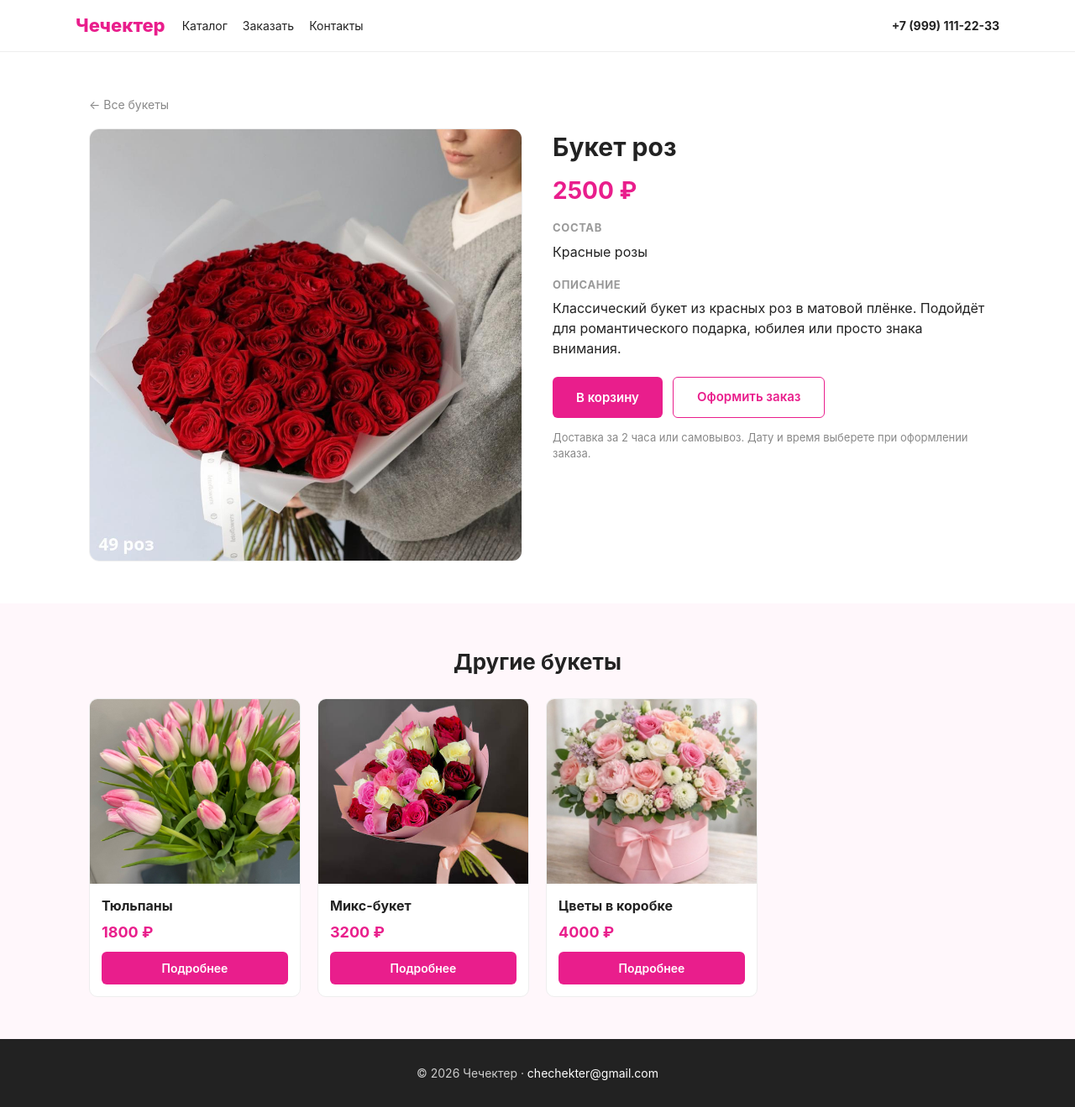
After one commit to aydm-git/Flower, a Flask app: page /product/1 in a window 1280 px wide. The commit adds this page. Shown: the whole page at 84% size. Run offline with Flask 3, Linux system fonts and the light colour scheme; some libraries are stand-ins or nearby versions.

Commit message:
Добавил описание товара при нажатии на букет

```diff
--- a/backend/helpers.py
+++ b/backend/helpers.py
@@ -136,11 +136,21 @@ def validate_product_form(form):
     except ValueError:
         errors.append(f"Количество — целое число от 0 до {MAX_STOCK}")
 
+    composition = form.get("composition", "").strip()
+    if len(composition) > 500:
+        errors.append("Состав слишком длинный (максимум 500 символов)")
+
+    description = form.get("description", "").strip()
+    if len(description) > 2000:
+        errors.append("Описание слишком длинное (максимум 2000 символов)")
+
     data = {
         "name": name,
         "price": price,
         "stock": stock,
         "is_active": form.get("is_active") == "1",
+        "composition": composition,
+        "description": description,
     }
     return data, errors
 
--- a/backend/routes.py
+++ b/backend/routes.py
@@ -56,6 +56,18 @@ def home():
         ),
         400 if error else 200,
     )
+
+
+@shop_bp.route("/product/<int:pid>")
+def product_page(pid):
+    item = Product.query.filter_by(id=pid, is_active=True).first_or_404()
+    others = (
+        Product.query.filter(Product.id != pid, Product.is_active.is_(True))
+        .order_by(Product.id)
+        .limit(3)
+        .all()
+    )
+    return render_template("product.html", product=item, others=others)
 
 
 @auth_bp.route("/login", methods=["GET", "POST"])
@@ -260,6 +272,8 @@ def product_edit(pid):
         "price": product.price,
         "stock": product.stock,
         "is_active": "1" if product.is_active else "",
+        "composition": product.composition,
+        "description": product.description,
     }
     return render_template(PRODUCT_FORM, product=product, form=form, errors=[], active="products")
 
--- a/static/style.css
+++ b/static/style.css
@@ -544,3 +544,50 @@ footer a:hover { text-decoration: underline; }
 .deliv-when { font-weight: 700; white-space: nowrap; }
 .deliv-where { color: #444; }
 .deliv-note { font-size: 12px; color: #666; margin-top: 3px; }
+
+.card-link { display: block; }
+.card h3 a:hover { color: #e91e8c; }
+.card a.btn { display: block; }
+
+.back-link { display: inline-block; margin-bottom: 18px; color: #888; font-size: 14px; }
+.back-link:hover { color: #e91e8c; }
+
+.product-layout {
+  display: grid;
+  grid-template-columns: minmax(0, 1fr) minmax(0, 1fr);
+  gap: 36px;
+  align-items: start;
+}
+.product-photo img {
+  width: 100%;
+  max-height: 560px;
+  object-fit: cover;
+  border-radius: 12px;
+  border: 1px solid #eee;
+}
+.product-info h1 { font-size: 30px; margin-bottom: 8px; }
+.price-big { font-size: 28px; margin-bottom: 14px; }
+.product-block { margin-bottom: 18px; }
+.product-block-title {
+  font-size: 13px;
+  text-transform: uppercase;
+  letter-spacing: 0.05em;
+  color: #999;
+  margin-bottom: 6px;
+}
+.product-desc { white-space: pre-line; }
+.product-actions { display: flex; flex-wrap: wrap; gap: 12px; margin: 22px 0 14px; }
+.product-actions .btn { width: auto; }
+.btn-outline {
+  background: transparent;
+  color: #e91e8c;
+  border: 1px solid #e91e8c;
+}
+.btn-outline:hover { background: #ffe4f1; }
+.product-note { font-size: 13px; color: #888; }
+.more-products { background: #fff7fb; }
+
+@media (max-width: 700px) {
+  .product-layout { grid-template-columns: 1fr; gap: 20px; }
+  .product-info h1 { font-size: 24px; }
+}
--- a/templates/index.html
+++ b/templates/index.html
@@ -21,9 +21,11 @@
     <div class="grid">
       {% for p in products %}
         <div class="card{% if p.stock < 1 %} card-soldout{% endif %}">
-          <img src="{{ url_for('static', filename=p.img) }}" alt="{{ p.name }}" loading="lazy">
+          <a href="{{ url_for('shop.product_page', pid=p.id) }}" class="card-link">
+            <img src="{{ url_for('static', filename=p.img) }}" alt="{{ p.name }}" loading="lazy">
+          </a>
           <div class="card-body">
-            <h3>{{ p.name }}</h3>
+            <h3><a href="{{ url_for('shop.product_page', pid=p.id) }}">{{ p.name }}</a></h3>
             <div class="price">{{ p.price }} ₽</div>
             {% if p.stock < 1 %}
               <button type="button" class="btn" disabled>Нет в наличии</button>
--- /dev/null
+++ b/templates/product.html
@@ -0,0 +1,86 @@
+{% extends "base.html" %}
+
+{% block title %}{{ product.name }} — Чечектер{% endblock %}
+
+{% block content %}
+<div id="toast-container"></div>
+
+<section class="section product-page">
+  <div class="container">
+    <a href="{{ url_for('shop.home', _anchor='catalog') }}" class="back-link">← Все букеты</a>
+
+    <div class="product-layout">
+      <div class="product-photo{% if product.stock < 1 %} card-soldout{% endif %}">
+        <img src="{{ url_for('static', filename=product.img) }}" alt="{{ product.name }}">
+      </div>
+
+      <div class="product-info">
+        <h1>{{ product.name }}</h1>
+        <div class="price price-big">{{ product.price }} ₽</div>
+
+        {% if product.stock < 1 %}
+          <p class="stock-note">Нет в наличии</p>
+        {% elif product.stock <= 5 %}
+          <p class="stock-note">Осталось {{ product.stock }} шт.</p>
+        {% endif %}
+
+        {% if product.composition %}
+          <div class="product-block">
+            <h3 class="product-block-title">Состав</h3>
+            <p>{{ product.composition }}</p>
+          </div>
+        {% endif %}
+
+        {% if product.description %}
+          <div class="product-block">
+            <h3 class="product-block-title">Описание</h3>
+            <p class="product-desc">{{ product.description }}</p>
+          </div>
+        {% endif %}
+
+        <div class="product-actions">
+          {% if product.stock < 1 %}
+            <button type="button" class="btn" disabled>Нет в наличии</button>
+          {% else %}
+            <button type="button" class="btn add-to-cart"
+                    data-id="{{ product.id }}"
+                    data-name="{{ product.name }}"
+                    data-price="{{ product.price }}"
+                    data-stock="{{ product.stock }}"
+                    data-img="{{ url_for('static', filename=product.img) }}">
+              В корзину
+            </button>
+            <a href="{{ url_for('shop.home', _anchor='order') }}" class="btn btn-outline">Оформить заказ</a>
+          {% endif %}
+        </div>
+
+        <p class="product-note">Доставка за 2 часа или самовывоз. Дату и время выберете при оформлении заказа.</p>
+      </div>
+    </div>
+  </div>
+</section>
+
+{% if others %}
+<section class="section more-products">
+  <div class="container">
+    <h2>Другие букеты</h2>
+    <div class="grid">
+      {% for p in others %}
+        <div class="card{% if p.stock < 1 %} card-soldout{% endif %}">
+          <a href="{{ url_for('shop.product_page', pid=p.id) }}" class="card-link">
+            <img src="{{ url_for('static', filename=p.img) }}" alt="{{ p.name }}" loading="lazy">
+          </a>
+          <div class="card-body">
+            <h3><a href="{{ url_for('shop.product_page', pid=p.id) }}">{{ p.name }}</a></h3>
+            <div class="price">{{ p.price }} ₽</div>
+            <a href="{{ url_for('shop.product_page', pid=p.id) }}" class="btn">Подробнее</a>
+          </div>
+        </div>
+      {% endfor %}
+    </div>
+  </div>
+</section>
+{% endif %}
+
+<script src="{{ url_for('static', filename='js/cart.js') }}"></script>
+{% endblock %}
```
Also changed, not shown: backend/models.py (+66 -8 lines), static/js/cart.js (+37 -21 lines), templates/admin_product_form.html (+13 -0 lines).
